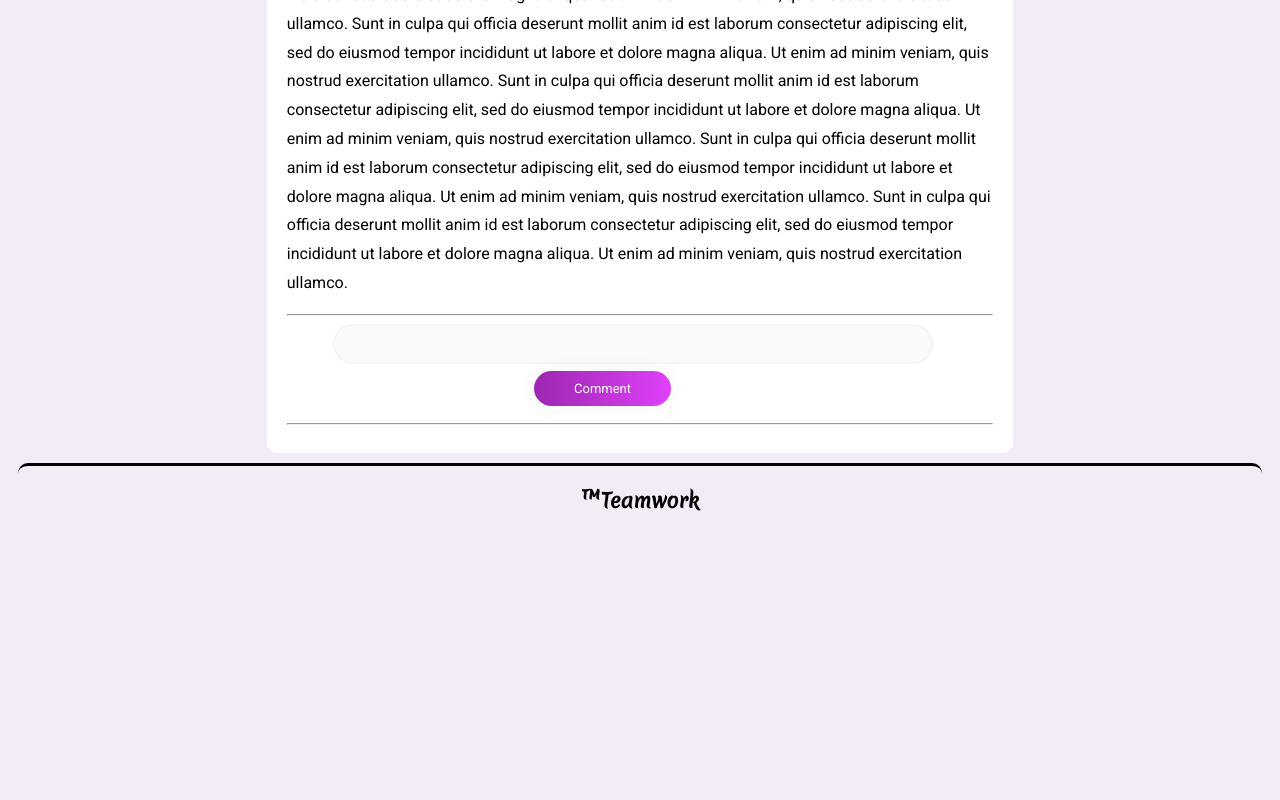
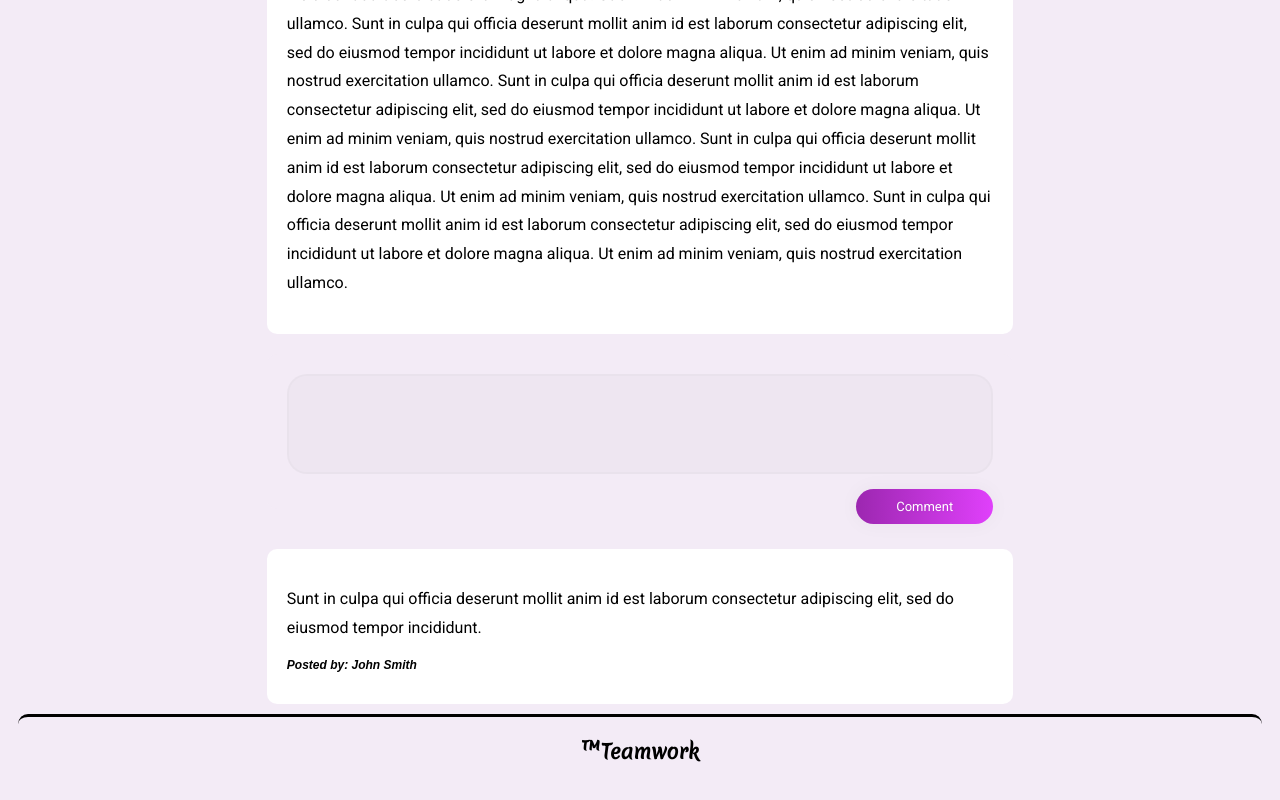
Before and after one commit to PaulSebalu/teamwork, a website: page UI/html/article-detail.html in a window 1280 px wide. Shown: the part 809-1609 px from the top of the page. Before the commit the page ends 1362 px from the top, so only its background shows below. Drawn offline with Linux system fonts and the light colour scheme.

Commit message:
chore(comment): refactor comment UI component [Finishes #168876020]

```diff
--- a/UI/css/layouts/article-detail.css
+++ b/UI/css/layouts/article-detail.css
@@ -125,22 +125,22 @@ p.published-by {
 }
 
 .comment-field {
-  width: 85%;
+  width: 100%;
   color: rgb(38, 50, 56);
   font-weight: 700;
-  font-size: 14px;
+  font-size: 12px;
   letter-spacing: 1px;
   background: rgba(136, 126, 126, 0.04);
-  padding: 10px 20px;
   border: none;
   border-radius: 20px;
   outline: none;
   box-sizing: border-box;
   border: 2px solid rgba(0, 0, 0, 0.02);
-  margin-left: 46px;
-  text-align: center;
+  text-align: left;
   margin-bottom: 15px;
   font-family: 'Roboto', sans-serif;
+  min-height: 100px;
+  float: center;
 }
 
 .comment-field:focus {
@@ -158,9 +158,15 @@ p.published-by {
   padding-bottom: 10px;
   padding-top: 10px;
   font-family: 'Roboto', sans-serif;
-  margin-left: 35%;
   font-size: 13px;
   box-shadow: 0 0 20px 1px rgba(0, 0, 0, 0.04);
+  float: right;
+}
+
+.comment-card {
+  min-height: 150px;
+  background-color: #f3ebf6;
+  margin-bottom: 40px;
 }
 
 form > a:hover {
--- a/UI/css/layouts/articles.css
+++ b/UI/css/layouts/articles.css
@@ -42,7 +42,7 @@ header a {
 	padding: 10px 15px;
 	text-align: center;
   display: block;
-  font-family: 'Roboto', sans-serif;
+  font-family: 'Merienda', cursive;
 }
 
 .main-nav a:hover {
--- a/UI/css/layouts/signup.css
+++ b/UI/css/layouts/signup.css
@@ -36,7 +36,7 @@ header a {
 	padding: 10px 15px;
 	text-align: center;
   display: block;
-  font-family: 'Roboto', sans-serif;
+  font-family: 'Merienda', cursive;
 }
 
 .main {
--- a/UI/html/article-detail.html
+++ b/UI/html/article-detail.html
@@ -1,5 +1,6 @@
 <!DOCTYPE html>
 <html lang="en">
+
 <head>
   <meta charset="UTF-8" />
   <meta name="viewport" content="width=device-width, initial-scale=1.0" />
@@ -64,13 +65,27 @@
           incididunt ut labore et dolore magna aliqua. Ut enim ad minim
           veniam, quis nostrud exercitation ullamco.
         </p>
-          <hr />
+      </div>
+    </div>
+  </section>
+  <section class="row">
+    <div class="column">
+      <div class="card comment-card">
         <form class="form1">
           <input class="comment-field" type="text" align="center" />
-            <a href="" class="submit" align="center">Comment</a>
+          <a href="" class="submit">Comment</a>
         </form>
-          <br />
-          <hr />
+      </div>
+    </div>
+  </section>
+  <section class="row">
+    <div class="column">
+      <div class="card">
+        <p class="article-body">
+          Sunt in culpa qui officia deserunt mollit anim id est laborum
+          consectetur adipiscing elit, sed do eiusmod tempor incididunt.
+        </p>
+        <p class="published-by">Posted by: John Smith</p>
       </div>
     </div>
   </section>
@@ -78,4 +93,5 @@
     <p>&trade;Teamwork</p>
   </div>
 </body>
+
 </html>
```
Lines whose indentation alone changed are shown as unchanged.
